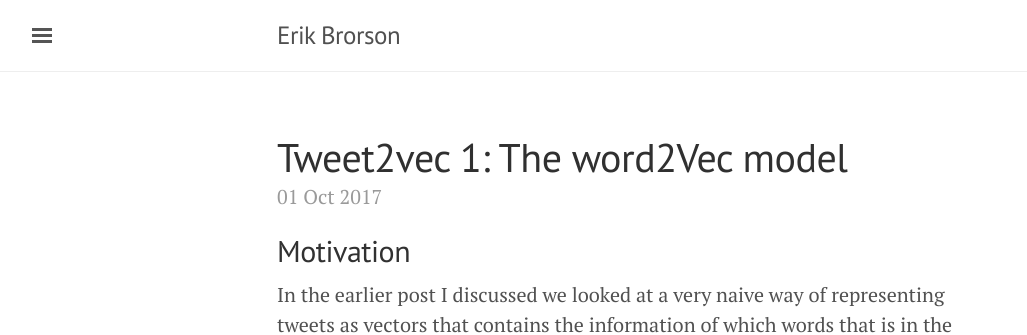
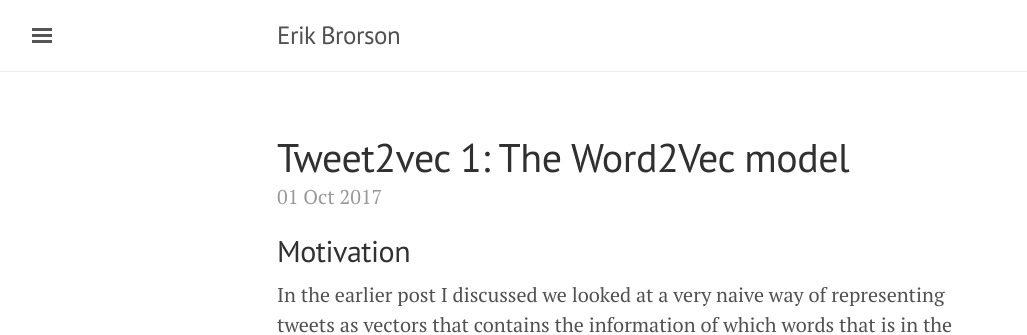
Before and after one commit to erikbrorson/erikbrorson.github.io, a Jekyll site: the page built from _posts/2017-10-01-Tweet2vec-1-The-Word2vec-Model.md, in a window 1280 px wide and 900 px high. Shown: the top 335 px of the window, without its empty margins (3-1030 px from the left). Built offline with Jekyll 4.4.1, drawn with Linux system fonts in a browser that asks for light colours.

```diff
--- a/_posts/2017-10-01-Tweet2vec-1-The-Word2vec-Model.md
+++ b/_posts/2017-10-01-Tweet2vec-1-The-Word2vec-Model.md
@@ -1,5 +1,5 @@
 ---
-title: "Tweet2vec 1: The word2Vec model"
+title: "Tweet2vec 1: The Word2Vec model"
 layout: post
 ---
 
```
